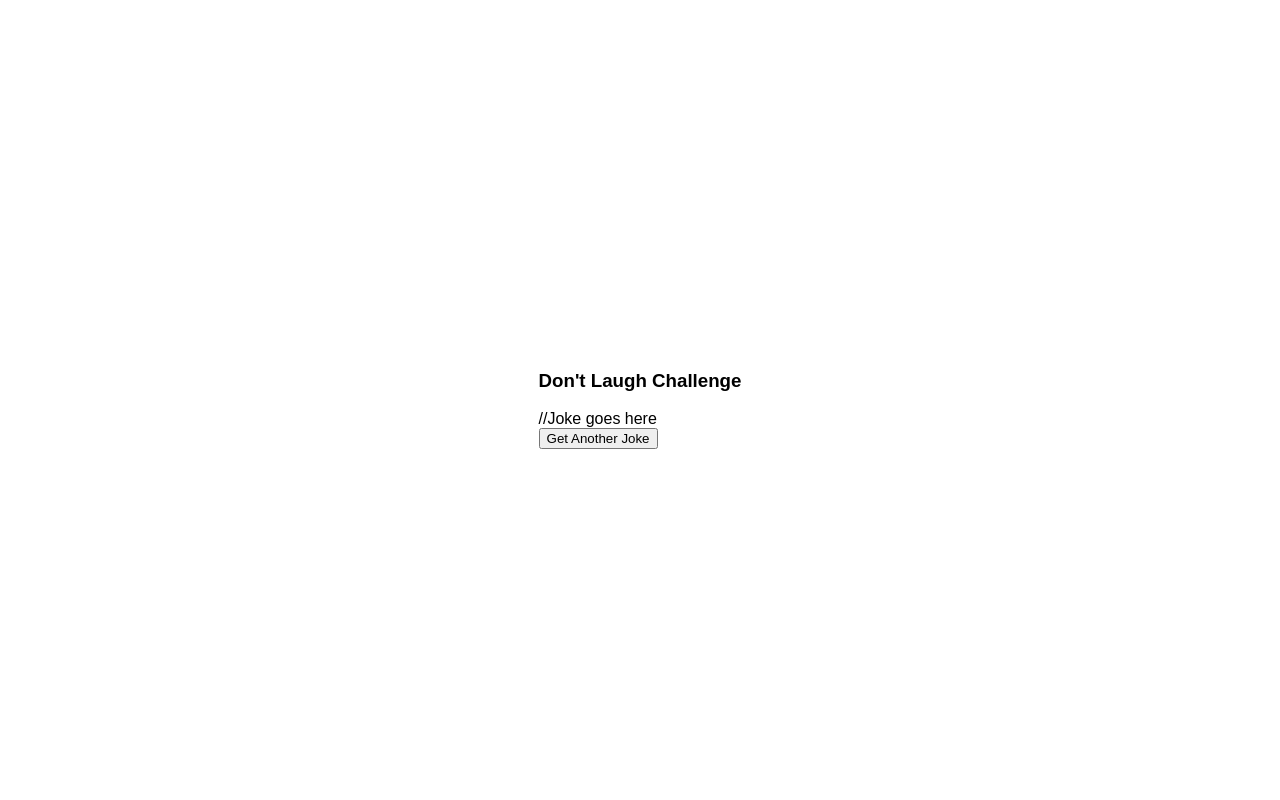
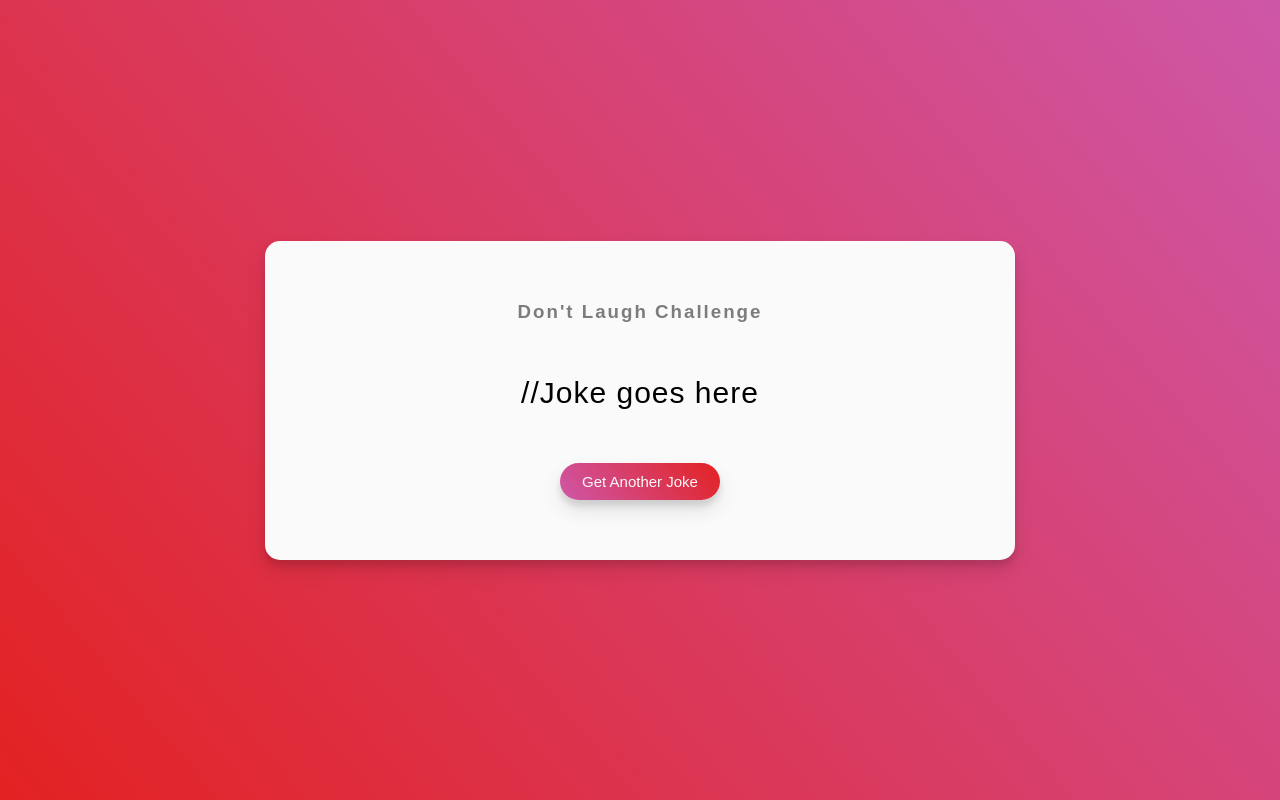
Before and after one commit to Nuragha13/JS_CSS_Project-no10, a plain HTML site: page index.html in a window 1280 px wide. Drawn offline with Linux system fonts and the light colour scheme; a web font is replaced by a local one.

Commit message:
style update

```diff
--- a/css/style.css
+++ b/css/style.css
@@ -5,6 +5,7 @@
 }
 
 body {
+    background: linear-gradient(50deg, #e32222, #ce57a8);
     font-family: 'Muli', sans-serif;
     display: flex;
     flex-direction: column;
@@ -14,3 +15,46 @@ body {
     overflow: hidden;
     margin: 0;
 }
+
+.container {
+    background-color: #fafafa;
+    border-radius: 15px;
+    box-shadow: 0 10px 20px rgba(0, 0, 0, 0.1), 0 6px 6px rgba(0, 0, 0, 0.1);
+    padding: 60px 35px;
+    text-align: center;
+    max-width: 100%;
+    width: 750px;
+}
+
+h3 {
+    margin: 0;
+    opacity: 0.5;
+    letter-spacing: 2px;
+}
+
+.joke {
+    font-size: 30px;
+    letter-spacing: 1px;
+    line-height: 40px;
+    margin: 50px auto;
+    max-width: 550px;
+}
+
+.btn {
+    background: linear-gradient(50deg, #ce57a8, #e32222);
+    color: #fafafa;
+    border: 0;
+    border-radius: 20px;
+    padding: 10px 22px;
+    font-size: 15px;
+    box-shadow: 0 10px 20px rgba(0, 0, 0, 0.1), 0 6px 6px rgba(0, 0, 0, 0.1);
+    cursor: pointer;
+}
+
+.btn:active {
+    transform: scale(0.97);
+}
+
+.btn:focus {
+    outline: 0;
+}
```
